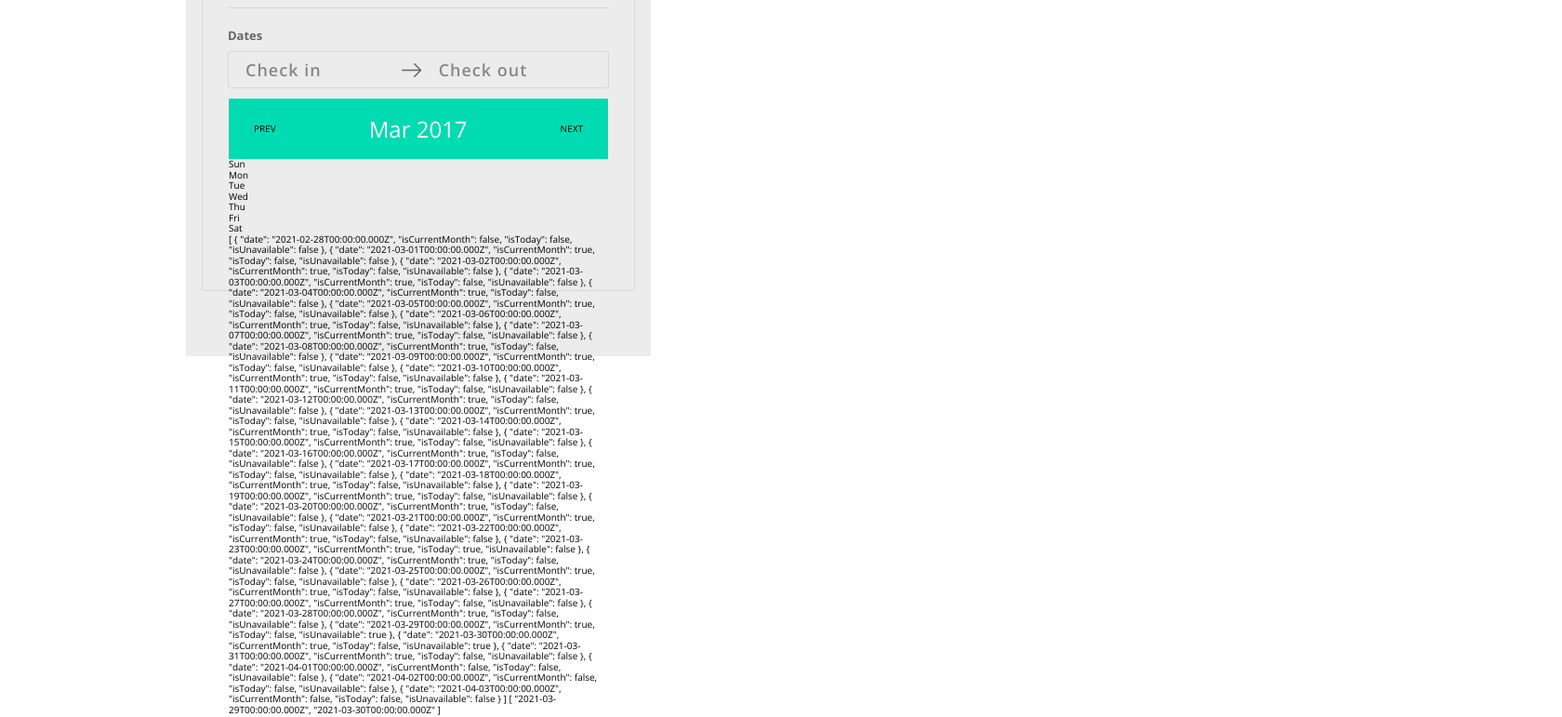
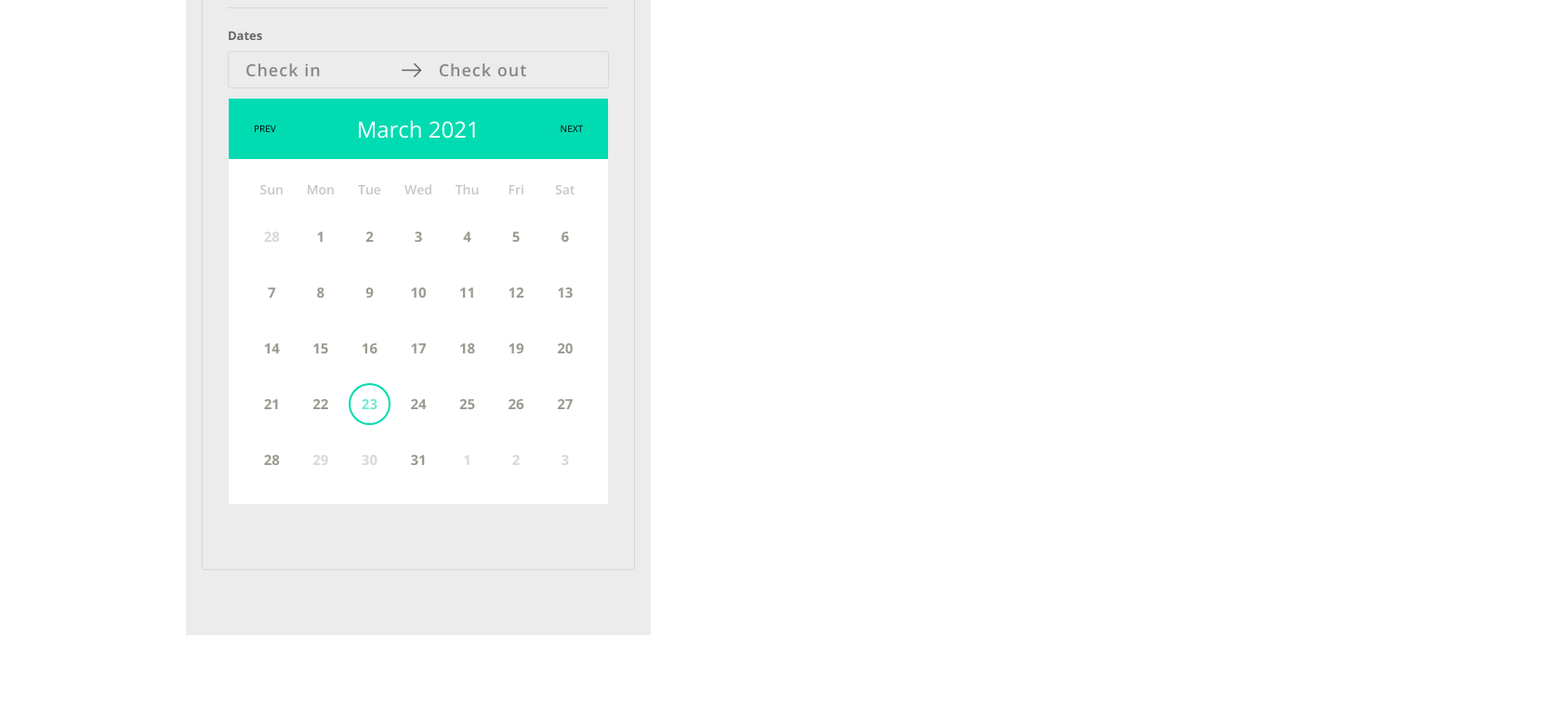
Before and after one commit to PrzemyslawMatlega/eoubowie, a Vue app: page / in a window 1280 px wide. Shown: the part 300-1071 px from the top of the page at 93% size, 1680 px wide, since content can reach past the window. Built offline with nearby package versions, Linux system fonts and the light colour scheme.

Commit message:
update datePickerDay and add calendar styles

```diff
--- a/src/App.vue
+++ b/src/App.vue
@@ -8,5 +8,8 @@
 #app {
   width: 100%;
   padding: 20rem;
+  * {
+    box-sizing: border-box;
+  }
 }
 </style>
--- a/src/components/BookingForm.vue
+++ b/src/components/BookingForm.vue
@@ -36,14 +36,6 @@ export default {
   //     // @TODO
   //   }
   // },
-  data() {
-    return {
-      formData: {
-        dateFrom: '',
-        dateTo: ''
-      }
-    }
-  },
   props: {
     price: {
       type: Number,
@@ -77,6 +69,14 @@ export default {
       type: Object,
       required: true
     }
+  },
+  data() {
+    return {
+      formData: {
+        dateFrom: '',
+        dateTo: ''
+      }
+    }
   }
 }
 </script>
@@ -88,7 +88,7 @@ export default {
 }
 .wrapper {
   width: 100%;
-  height: 400px;
+  height: 700px;
   border: 0.1rem solid var(--alto);
   border-radius: 0.3rem;
   padding: 2.5rem 2.7rem;
--- a/src/components/DatePickerCalendar.vue
+++ b/src/components/DatePickerCalendar.vue
@@ -1,10 +1,16 @@
 <template>
   <div :class="$style.calendar">
-    <DatePickerNav>Mar 2017</DatePickerNav>
-    <DatePickerMonth
-      :current-month="currentMonth"
-      :unavailable-dates="unavailableDates"
-    />
+    <DatePickerNav @prevMonth="prevMonth" @nextMonth="nextMonth"
+      >{{ currentMonth.getMonth() | convertMonth }}
+      {{ currentMonth.getFullYear() }}</DatePickerNav
+    >
+    <transition name="quick" mode="out-in">
+      <DatePickerMonth
+        :key="currentMonth.getTime()"
+        :current-month="currentMonth"
+        :unavailable-dates="unavailableDates"
+      />
+    </transition>
   </div>
 </template>
 
@@ -17,12 +23,6 @@ export default {
     DatePickerMonth,
     DatePickerNav
   },
-
-  data() {
-    return {
-      currentMonth: new Date(new Date().setHours(0, 0, 0, 0))
-    }
-  },
   props: {
     calendarSetup: {
       type: Object,
@@ -31,6 +31,11 @@ export default {
     unavailableDates: {
       type: Array,
       default: () => []
+    }
+  },
+  data() {
+    return {
+      currentMonth: new Date(new Date().setHours(0, 0, 0, 0))
     }
   },
   computed: {
@@ -62,6 +67,37 @@ export default {
 
       return monthArr
     }
+  },
+  methods: {
+    prevMonth() {
+      this.currentMonth = new Date(
+        this.currentMonth.setMonth(this.currentMonth.getMonth() - 1, 1)
+      )
+    },
+    nextMonth() {
+      this.currentMonth = new Date(
+        this.currentMonth.setMonth(this.currentMonth.getMonth() + 1, 1)
+      )
+    }
+  },
+  filters: {
+    convertMonth(month) {
+      const monthNames = [
+        'January',
+        'February',
+        'March',
+        'April',
+        'May',
+        'June',
+        'July',
+        'August',
+        'September',
+        'October',
+        'November',
+        'December'
+      ]
+      return monthNames[month]
+    }
   }
 }
 </script>
--- a/src/components/DatePickerDay.vue
+++ b/src/components/DatePickerDay.vue
@@ -1,7 +1,61 @@
 <template>
-  <div></div>
+  <div
+    :class="[
+      $style.day,
+      {
+        [$style.dayCurrentMonth]: isCurrentMonth,
+        [$style.dayToday]: isToday,
+        [$style.dayUnavailable]: isUnavailable
+      }
+    ]"
+  >
+    <div :class="$style.inner">
+      <slot></slot>
+    </div>
+  </div>
 </template>
 
 <script>
-export default {}
+export default {
+  props: {
+    isCurrentMonth: {
+      type: Boolean,
+      required: true
+    },
+    isToday: {
+      type: Boolean,
+      required: true
+    },
+    isUnavailable: {
+      type: Boolean,
+      required: true
+    }
+  }
+}
 </script>
+
+<style lang="scss" module>
+.day {
+  @extend %flex-cc;
+  height: 4.5rem;
+  font-size: 1.5rem;
+  font-weight: var(--font-bold);
+  color: var(--alto);
+}
+.dayCurrentMonth {
+  color: var(--lemon-gras);
+}
+.dayToday {
+  color: var(--turquoise-blue);
+  .inner {
+    @extend %flex-cc;
+    height: 4.5rem;
+    width: 4.5rem;
+    border: 0.2rem solid var(--caribbean-green);
+    border-radius: 50%;
+  }
+}
+.dayUnavailable {
+  color: var(--alto);
+}
+</style>
--- a/src/components/DatePickerMonth.vue
+++ b/src/components/DatePickerMonth.vue
@@ -4,19 +4,24 @@
       <div v-for="weekDay in weekDayArr" :key="weekDay" :class="$style.weekDay">
         {{ weekDay }}
       </div>
-      {{ getDays }}
-      {{ parseUnavailableDates }}
+      <DatePickerDay
+        v-for="day in getDays"
+        :key="day.date.getTime()"
+        :is-current-month="day.isCurrentMonth"
+        :is-today="day.isToday"
+        :is-unavailable="day.isUnavailable"
+      >
+        {{ day.date.getDate() }}
+      </DatePickerDay>
     </div>
   </div>
 </template>
 
 <script>
+import DatePickerDay from './DatePickerDay'
 export default {
-  data() {
-    return {
-      weekDayArr: ['Sun', 'Mon', 'Tue', 'Wed', 'Thu', 'Fri', 'Sat'],
-      today: new Date(new Date().setHours(0, 0, 0, 0))
-    }
+  components: {
+    DatePickerDay
   },
   props: {
     currentMonth: {
@@ -28,9 +33,15 @@ export default {
       default: () => []
     }
   },
+  data() {
+    return {
+      weekDayArr: ['Sun', 'Mon', 'Tue', 'Wed', 'Thu', 'Fri', 'Sat'],
+      today: new Date(new Date().setHours(0, 0, 0, 0))
+    }
+  },
   methods: {
     setDateAttr(date, isCurrentMonth = true) {
-      const dayObject = {
+      return {
         date,
         isCurrentMonth,
         isToday:
@@ -39,7 +50,6 @@ export default {
           el => el.toDateString() === date.toDateString()
         )
       }
-      return dayObject
     }
   },
   computed: {
@@ -89,9 +99,23 @@ export default {
 
 <style lang="scss" module>
 .month {
+  background: #fff;
 }
 .currentMonth {
 }
 .grid {
+  display: grid;
+  grid-template-columns: repeat(7, 1fr);
+  grid-auto-rows: auto;
+  justify-content: center;
+  row-gap: 1.5rem;
+  padding: 2.5rem 2rem;
+}
+.weekDay {
+  @extend %flex-cc;
+  padding-bottom: 0.5rem;
+  font-size: 1.4rem;
+  font-weight: var(--font-semi-bold);
+  color: var(--silver);
 }
 </style>
--- a/src/styles/abstracts/variables.scss
+++ b/src/styles/abstracts/variables.scss
@@ -5,6 +5,7 @@
 :root {
     --gallery: #ececec;
     --alto: #d8d8d8;
+    --silver: #c7c5c5;
     --gray: #888888;
     --dove-gray: #666666;
     --lemon-gras: #999a90;
--- a/src/styles/base/main.scss
+++ b/src/styles/base/main.scss
@@ -1,11 +1,5 @@
 html {
   box-sizing: border-box;
-}
-
-*,
-*:before,
-*:after {
-  box-sizing: inherit;
 }
 
 a {
@@ -37,10 +31,10 @@ ol {
 
 .quick-enter-active,
 .quick-leave-active {
-  transition: opacity 0.5s;
+  transition: opacity 0.2s;
 }
 
 .quick-enter,
 .quick-leave-to {
-  opacity: 0 !important;
+  opacity: 0.5;
 }
```
